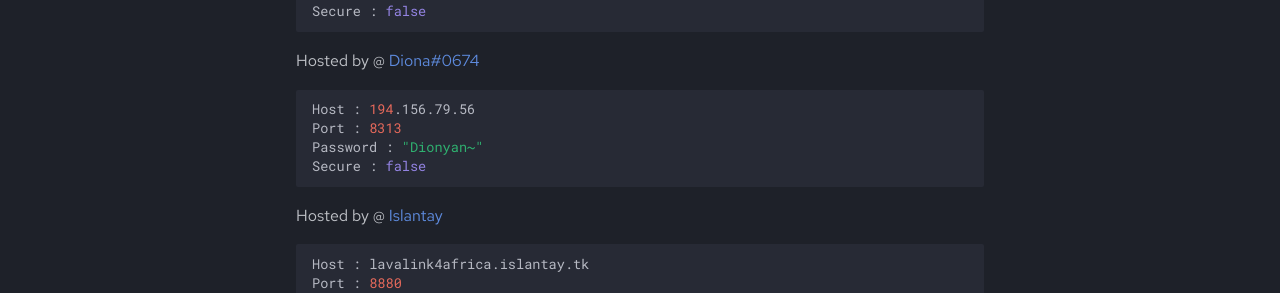
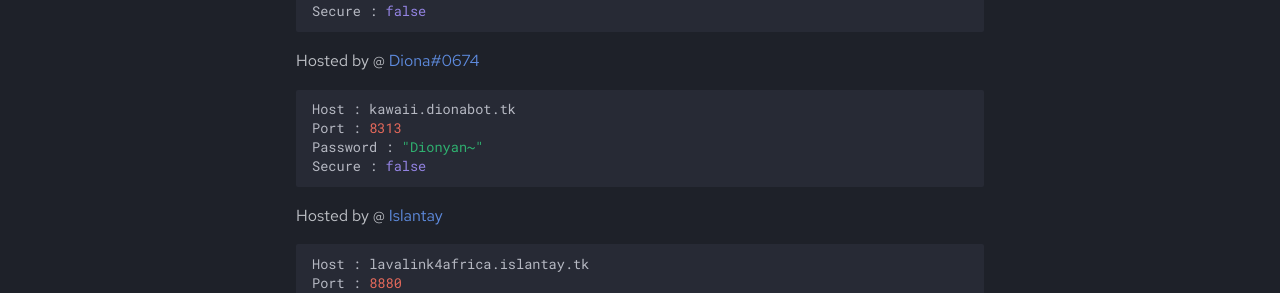
Before and after one commit to DarrenOfficial/lavalink-list, an MkDocs documentation site: the page built from docs/NoSSL/lavalink-without-ssl.md, in a window 1280 px wide and 900 px high, scrolled down 948 px. Shown: the part 160-453 px from the top of the window. Built offline with MkDocs 1.6.1 and Material for MkDocs 9.7.7, drawn with Linux system fonts in a browser that asks for light colours; comment, search, counter and statistics services are not loaded.

Commit message:
Changed ip to a domain name (#191)
cause it's cute this way

````diff
--- a/docs/NoSSL/lavalink-without-ssl.md
+++ b/docs/NoSSL/lavalink-without-ssl.md
@@ -54,7 +54,7 @@ Secure : false
 
 Hosted by @ [Diona#0674](https://dionabot.tk)
 ```bash
-Host : 194.156.79.56
+Host : kawaii.dionabot.tk
 Port : 8313
 Password : "Dionyan~"
 Secure : false
````
